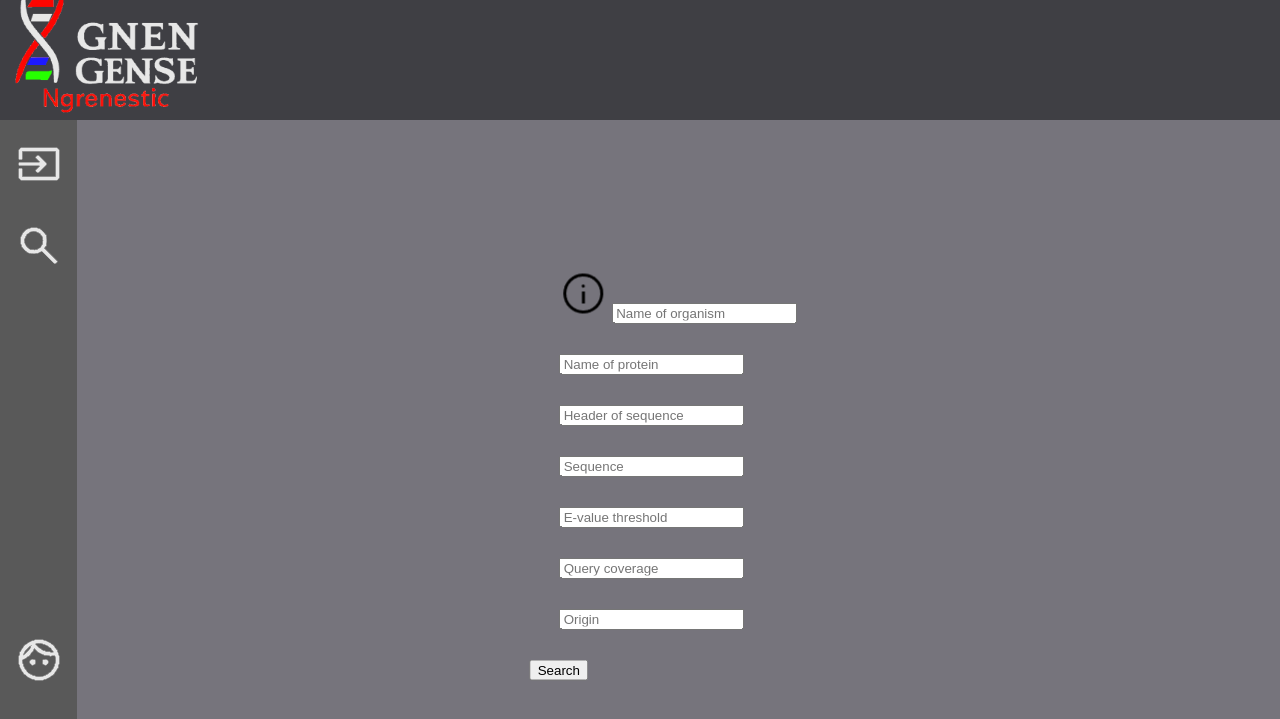
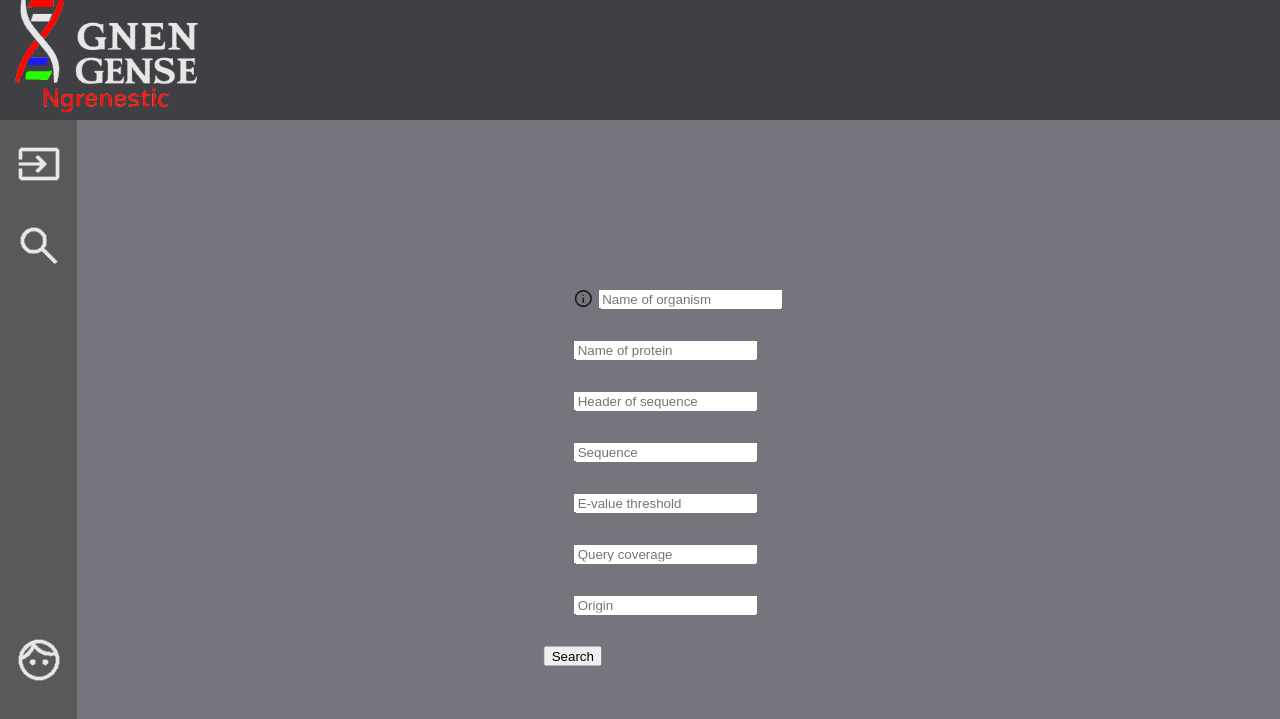
Before and after one commit to DWJStraat/OWE4_Blast, a Flask app: template template/search.html in a window 1280 px wide. Shown: the top 719 px of the page. Run offline with Flask 2, Linux system fonts and the light colour scheme; the template is opened without the code that fills it: values that come from a table or form of the project are taken from there, others are empty; some libraries are stand-ins or nearby versions.

Commit message:
info button works

```diff
--- a/__init__.py
+++ b/__init__.py
@@ -183,9 +183,6 @@ def search_results():
                            title='Search results',
                            result_list=results)
 
-@app.route('/')
-def test():
-    return render_template('test.html', title='Test')
 @app.errorhandler(404)
 def page_not_found(e):
     """
--- a/static/base.css
+++ b/static/base.css
@@ -157,6 +157,15 @@ ol {
     position: relative;
     display: inline-block;
     cursor: pointer;
+    width: 20px;
+    height: 20px;
+    top: 5px;
+}
+
+.info-button img {
+    max-width: 100%;
+    height: auto;
+    margin-right: 10px;
 }
 
 /* The actual popup (appears on top) */
```
Lines whose indentation alone changed are shown as unchanged.
